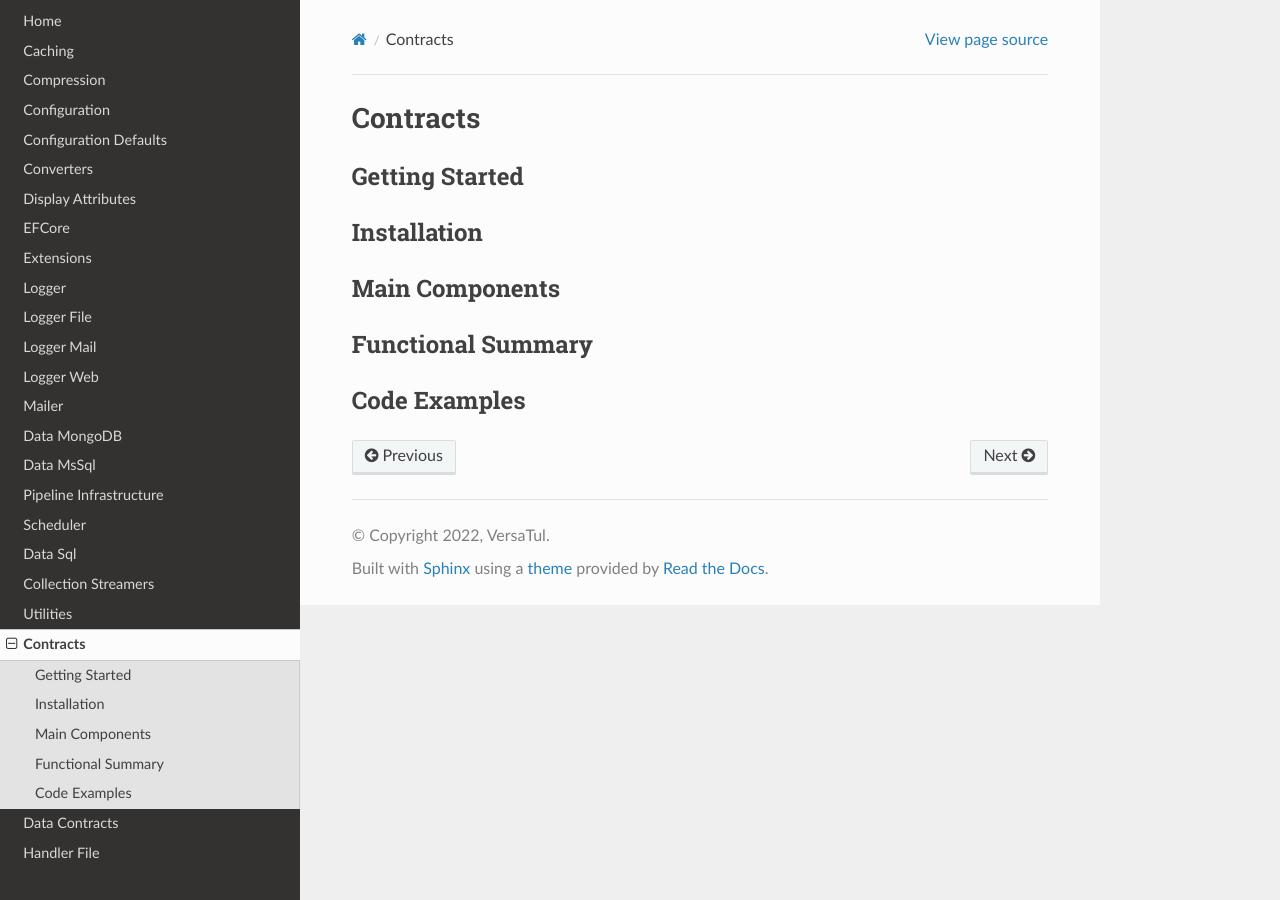
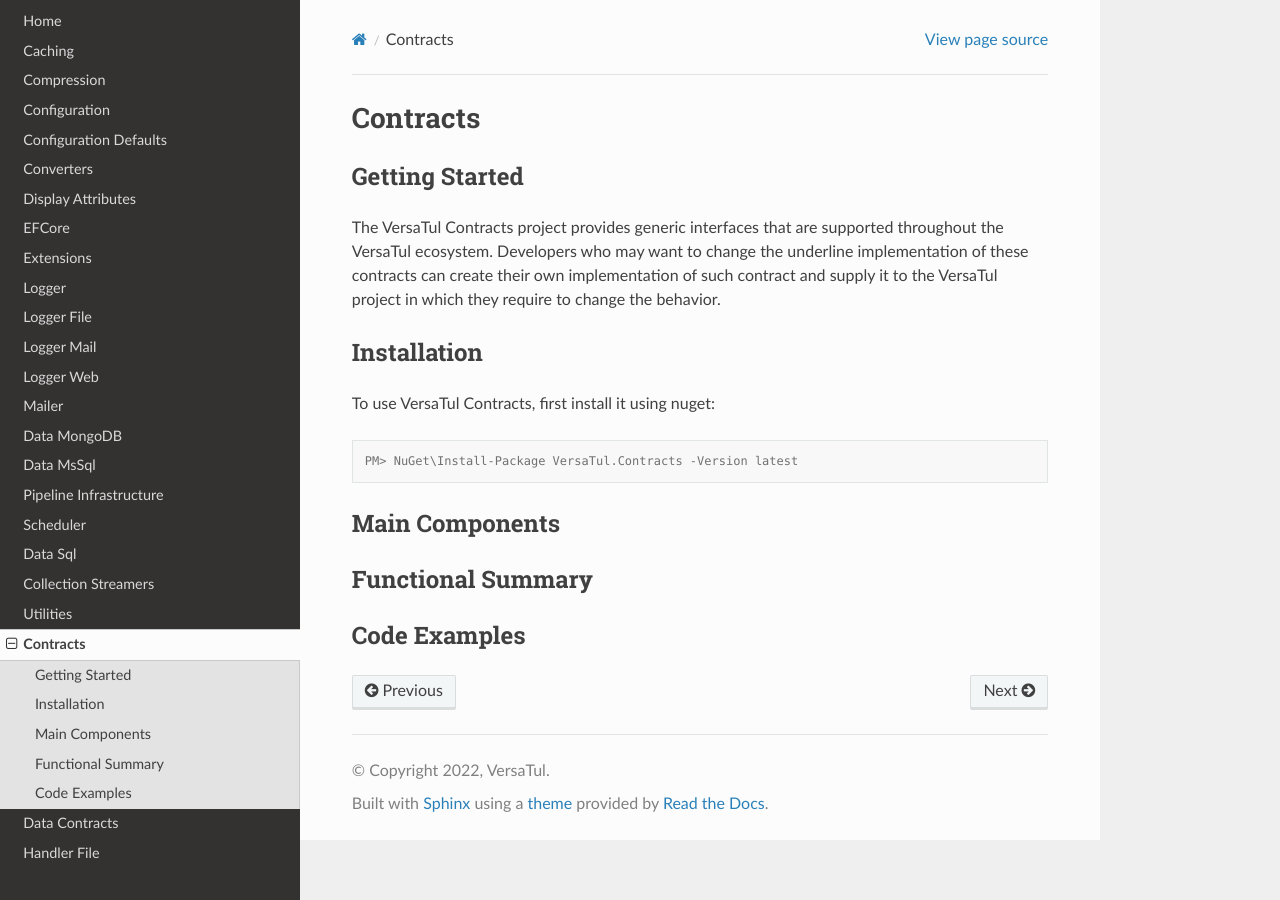
Before and after one commit to BjornWilliams/DocsVersaTul, a Sphinx documentation site: the page built from docs/source/contracts.rst, in a window 1280 px wide. Built offline with Sphinx 7.4.7 and the Read the Docs theme 2.0.0, drawn with Linux system fonts in a browser that asks for light colours.

Commit message:
Added contract description

```diff
--- a/docs/source/contracts.rst
+++ b/docs/source/contracts.rst
@@ -3,9 +3,16 @@
 
 Getting Started
 ----------------
+The VersaTul Contracts project provides generic interfaces that are supported throughout the VersaTul ecosystem. Developers who may want to change the underline implementation of these contracts can create their own implementation of such contract and supply it to the VersaTul project in which they require to change the behavior.
 
 Installation
 ------------
+
+To use VersaTul Contracts, first install it using nuget:
+
+.. code-block:: console
+
+    PM> NuGet\Install-Package VersaTul.Contracts -Version latest
 
 Main Components
 ----------------
--- a/docs/source/scheduler.rst
+++ b/docs/source/scheduler.rst
@@ -14,7 +14,6 @@
 
     PM> NuGet\Install-Package VersaTul.Task.Scheduler -Version latest
 
-
 Main Components
 ----------------
 
```
